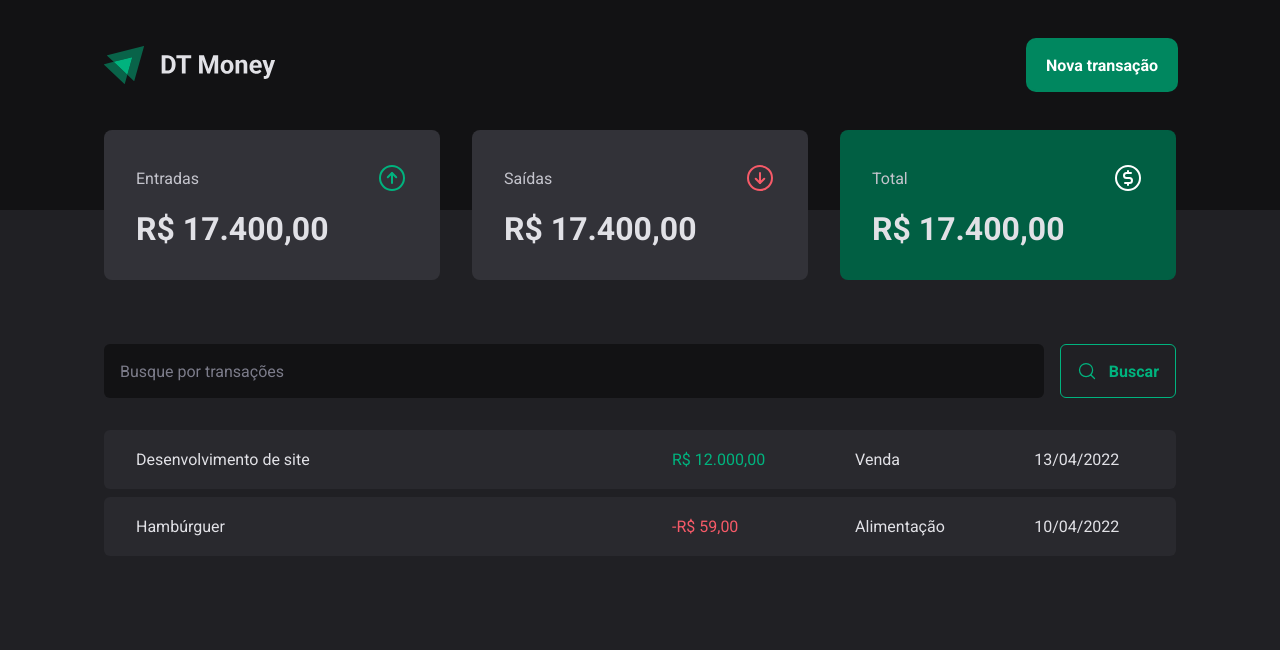
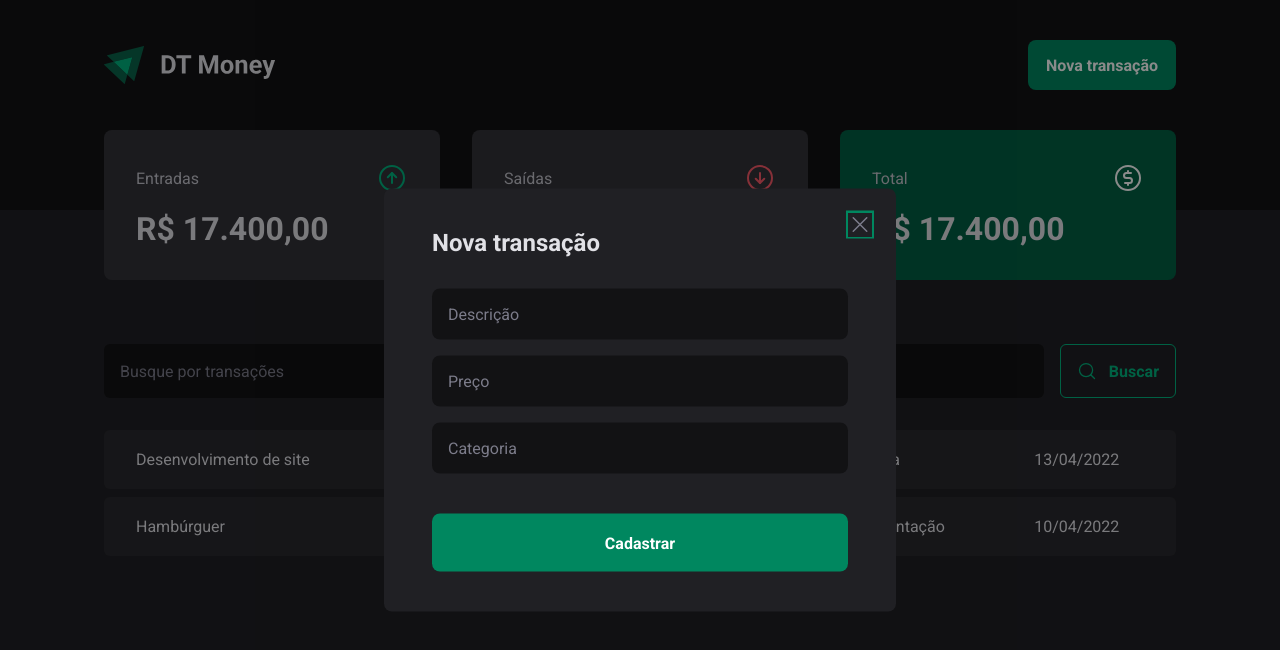
Before and after one commit to artprange/mba-expense-tracker, a React (Vite) app: page / in a window 1280 px wide. Both pictures are taken after a click on the button "Nova transação". Shown: the top 650 px of the page. Built offline with nearby package versions, Linux system fonts and the light colour scheme.

Commit message:
new transaction modal + radix accessbility

```diff
--- a/package.json
+++ b/package.json
@@ -10,6 +10,7 @@
     "preview": "vite preview"
   },
   "dependencies": {
+    "@radix-ui/react-dialog": "^1.1.1",
     "phosphor-react": "^1.4.1",
     "react": "^18.3.1",
     "react-dom": "^18.3.1",
--- a/src/components/Header/index.tsx
+++ b/src/components/Header/index.tsx
@@ -1,12 +1,20 @@
 import { HeaderContainer, HeaderContent, NewTransactionButton } from './styles'
 import logoImg from '../../assets/logo.svg'
+import * as Dialog from '@radix-ui/react-dialog'
+import { NewTransactionModal } from '../NewTransactionModal'
 
 export function Header() {
   return (
     <HeaderContainer>
       <HeaderContent>
         <img src={logoImg} alt="" />
-        <NewTransactionButton>Nova transação</NewTransactionButton>
+
+        <Dialog.Root>
+          <Dialog.Trigger asChild>
+            <NewTransactionButton>Nova transação</NewTransactionButton>
+          </Dialog.Trigger>
+          <NewTransactionModal />
+        </Dialog.Root>
       </HeaderContent>
     </HeaderContainer>
   )
--- a/src/components/Header/styles.ts
+++ b/src/components/Header/styles.ts
@@ -26,6 +26,6 @@
   transition: background-color 0.5s;
 
   &:hover {
-    color: ${(props) => props.theme['green-700']};
+    background: ${(props) => props.theme['green-700']};
   }
 `
--- /dev/null
+++ b/src/components/NewTransactionModal/index.tsx
@@ -0,0 +1,26 @@
+import * as Dialog from '@radix-ui/react-dialog'
+import { CloseButton, Content, Overlay } from './styles'
+import { X } from 'phosphor-react'
+
+export function NewTransactionModal() {
+  return (
+    <Dialog.Portal>
+      <Overlay>
+        <Content>
+          <Dialog.Title>Nova transação</Dialog.Title>
+          <CloseButton>
+            <X size={24} />
+          </CloseButton>
+
+          <form action="">
+            <input type="text" placeholder="Descrição" />
+            <input type="number" placeholder="Preço" />
+            <input type="text" placeholder="Categoria" />
+
+            <button type="submit">Cadastrar</button>
+          </form>
+        </Content>
+      </Overlay>
+    </Dialog.Portal>
+  )
+}
--- /dev/null
+++ b/src/components/NewTransactionModal/styles.ts
@@ -0,0 +1,72 @@
+import styled from 'styled-components'
+import * as Dialog from '@radix-ui/react-dialog'
+
+export const Overlay = styled(Dialog.Overlay)`
+  position: fixed;
+  width: 100vw;
+  height: 100vh;
+  inset: 0;
+  //inset: 0 é a mesma coisa que top:0; bottom:0; left:0; right:0;
+  //background: rgba(0, 0, 0, 0, 0.75);
+  background: #00000075; //aqui vai dar na mesma tanto rgba ou desse jeito
+`
+
+export const Content = styled(Dialog.Content)`
+  min-width: 32rem;
+  border-radius: 8px;
+  padding: 2.5rem 3rem;
+  background: ${(props) => props.theme['gray-800']};
+
+  position: fixed;
+  top: 50%;
+  left: 50%;
+  transform: translate(-50%, -50%);
+  //quick hack: centering stuff
+
+  form {
+    margin-top: 2rem;
+
+    display: flex;
+    flex-direction: column;
+    gap: 1rem;
+
+    input {
+      border-radius: 8px;
+      border: 0;
+      background: ${(props) => props.theme['gray-900']};
+      color: ${(props) => props.theme['gray-300']};
+      padding: 1rem;
+
+      &::placeholder {
+        color: ${(props) => props.theme['gray-500']};
+      }
+    }
+
+    button[type='submit'] {
+      height: 58px;
+      border: 0;
+      background: ${(props) => props.theme['green-500']};
+      color: ${(props) => props.theme.white};
+      font-weight: bold;
+      padding: 0 1.25rem;
+      border-radius: 8px;
+      margin-top: 1.5rem;
+      cursor: pointer;
+      transition: 0.5s;
+
+      &:hover {
+        background: ${(props) => props.theme['green-700']};
+      }
+    }
+  }
+`
+export const CloseButton = styled(Dialog.Close)`
+  position: absolute;
+  background: transparent;
+  border: 0;
+  top: 1.5rem;
+  right: 1.5rem;
+  line-height: 0;
+  cursor: pointer;
+  color: ${(props) => props.theme['gray-500']};
+`
```
Also changed, not shown: 1 other file (tests, documents, lock files or other folders).
